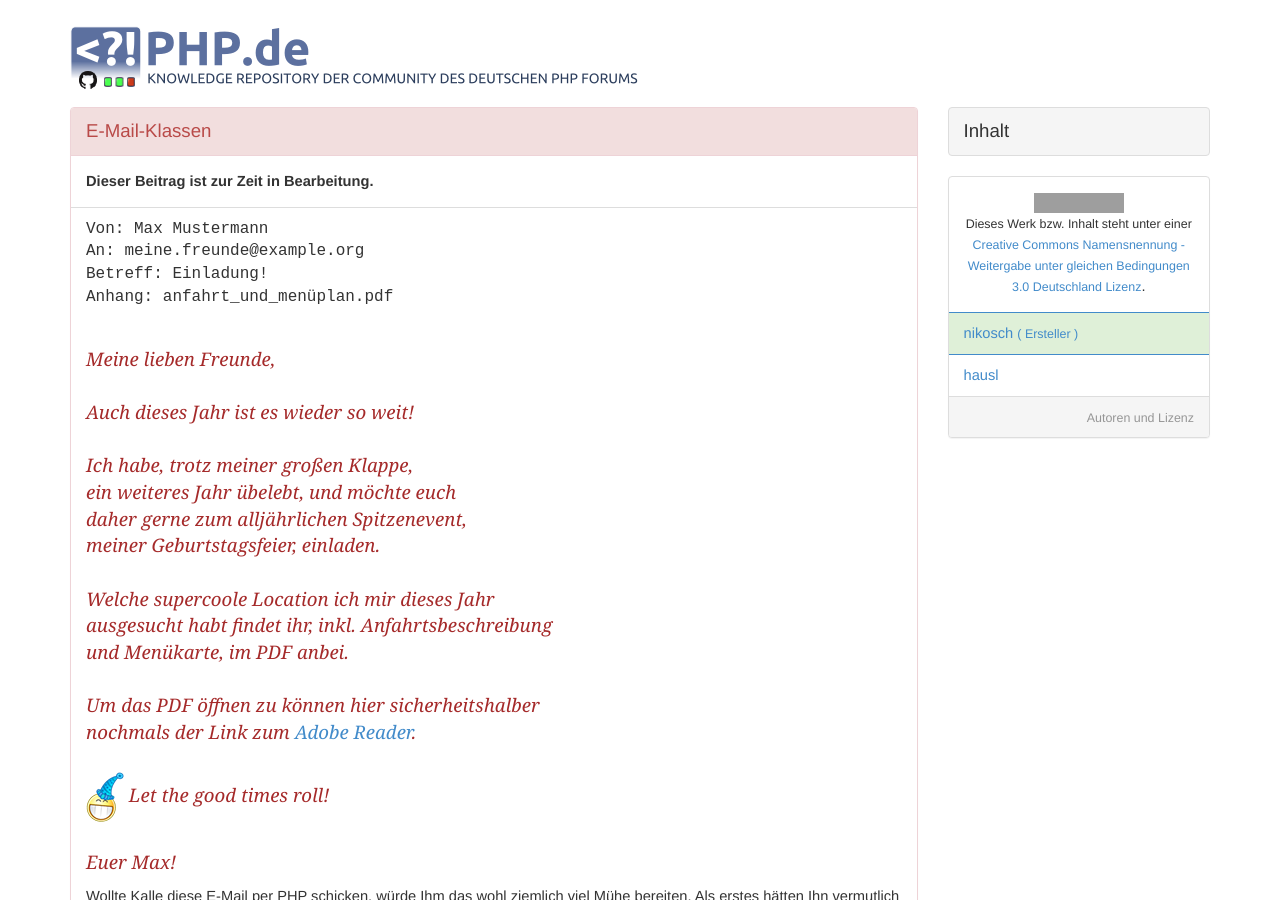
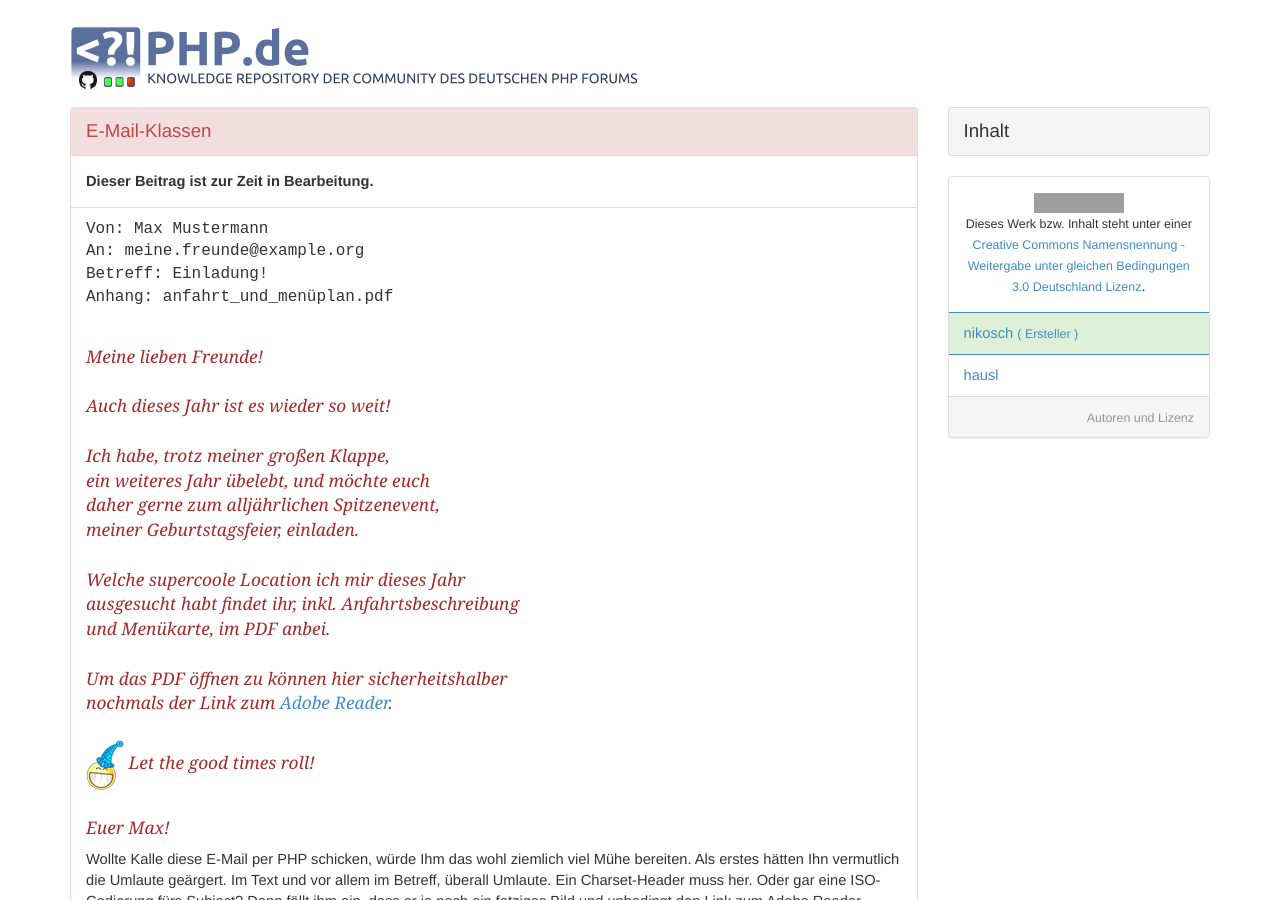
Before and after one commit to php-de/php-de.github.io, a Jekyll site: the page built from email/email-class.md, in a window 1280 px wide and 900 px high. Built offline with Jekyll 4.4.1, drawn with Linux system fonts in a browser that asks for light colours; grey boxes are pictures that could not be loaded.

Commit message:
Update email-class.md

```diff
--- a/email/email-class.md
+++ b/email/email-class.md
@@ -23,9 +23,9 @@
 	Betreff: Einladung!<br>
 	Anhang: anfahrt_und_menüplan.pdf<br>
 </p>
-<p style="color: brown; font-size: 14pt; font-family: Georgia, Calibri"><i>
+<p style="color: brown; font-size: 13pt; font-family: Georgia, Calibri"><i>
 <br>
-	Meine lieben Freunde,<br>
+	Meine lieben Freunde!<br>
 	<br>
 	Auch dieses Jahr ist es wieder so weit!<br>
 	<br>
```
